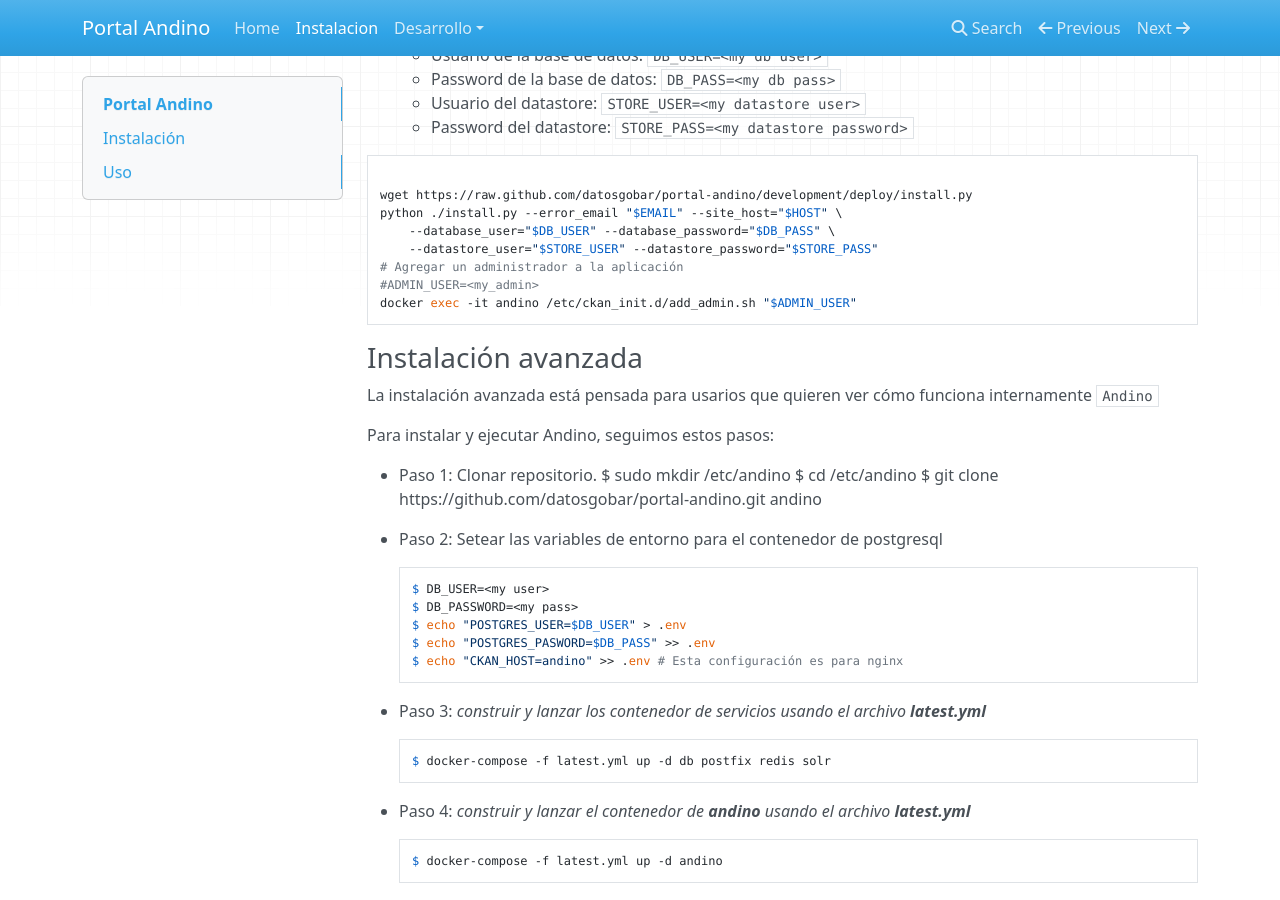
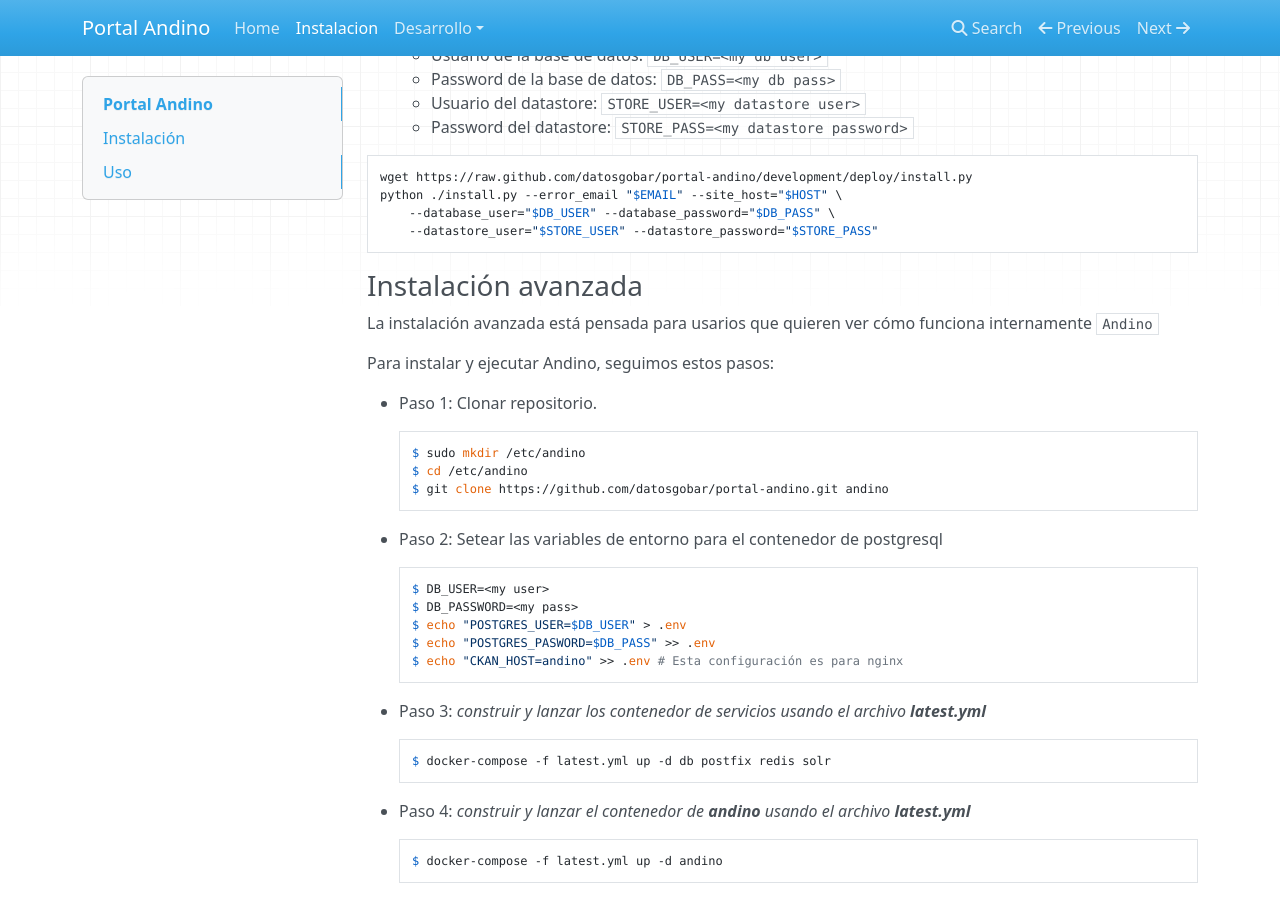
Before and after one commit to datosgobar/portal-andino, an MkDocs documentation site: the page built from docs/setup/install.md, in a window 1280 px wide and 900 px high, scrolled down 973 px. Built offline with MkDocs 1.6.1, drawn with Linux system fonts in a browser that asks for light colours; nearby versions of some CDN libraries; old or Windows-style settings are respelled for this version of MkDocs.

Commit message:
Fix la documentacion

````diff
--- a/docs/setup/install.md
+++ b/docs/setup/install.md
@@ -37,14 +37,10 @@
     + Password del datastore: `STORE_PASS=<my datastore password>`
 
 ```bash
-
 wget https://raw.github.com/datosgobar/portal-andino/development/deploy/install.py
 python ./install.py --error_email "$EMAIL" --site_host="$HOST" \
     --database_user="$DB_USER" --database_password="$DB_PASS" \
     --datastore_user="$STORE_USER" --datastore_password="$STORE_PASS"
-# Agregar un administrador a la aplicación
-#ADMIN_USER=<my_admin>
-docker exec -it andino /etc/ckan_init.d/add_admin.sh "$ADMIN_USER"
 ```
 
 ### Instalación avanzada
@@ -54,6 +50,7 @@
 Para instalar y ejecutar Andino, seguimos estos pasos:
 
 + Paso 1: Clonar repositorio.
+
 		$ sudo mkdir /etc/andino
 		$ cd /etc/andino
 		$ git clone https://github.com/datosgobar/portal-andino.git andino
````
